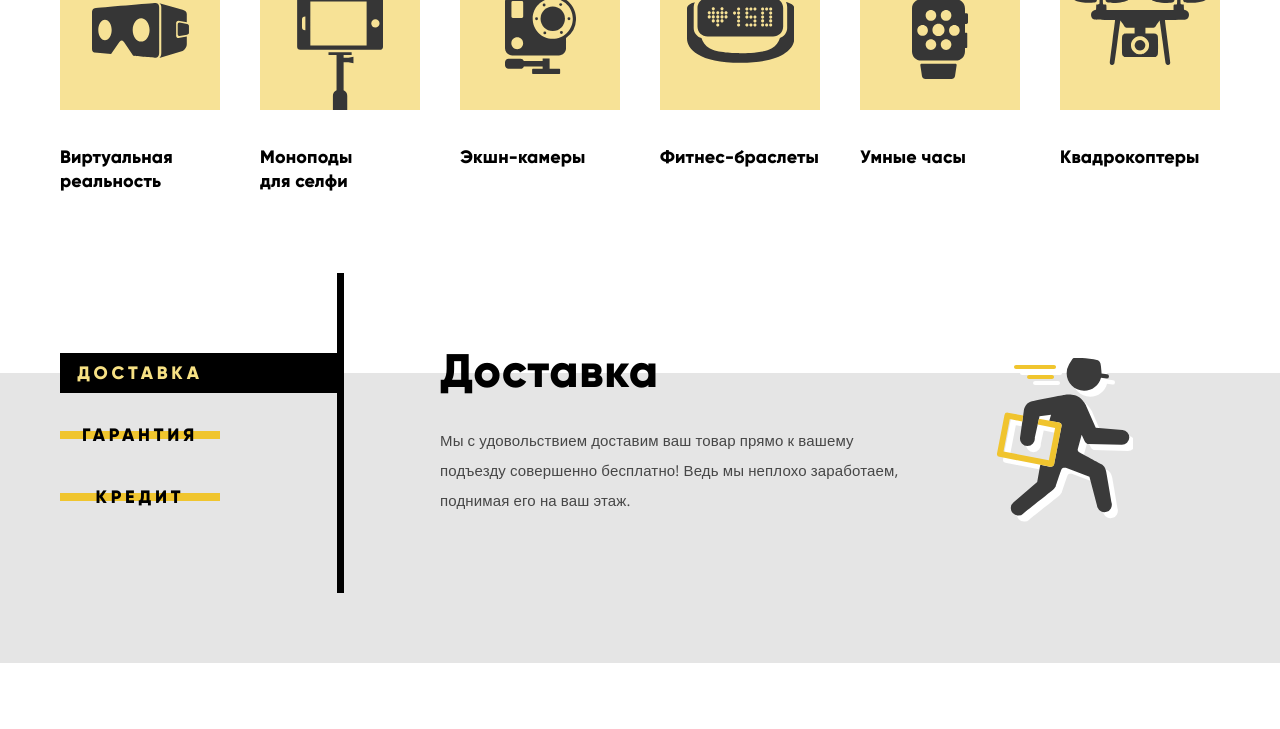
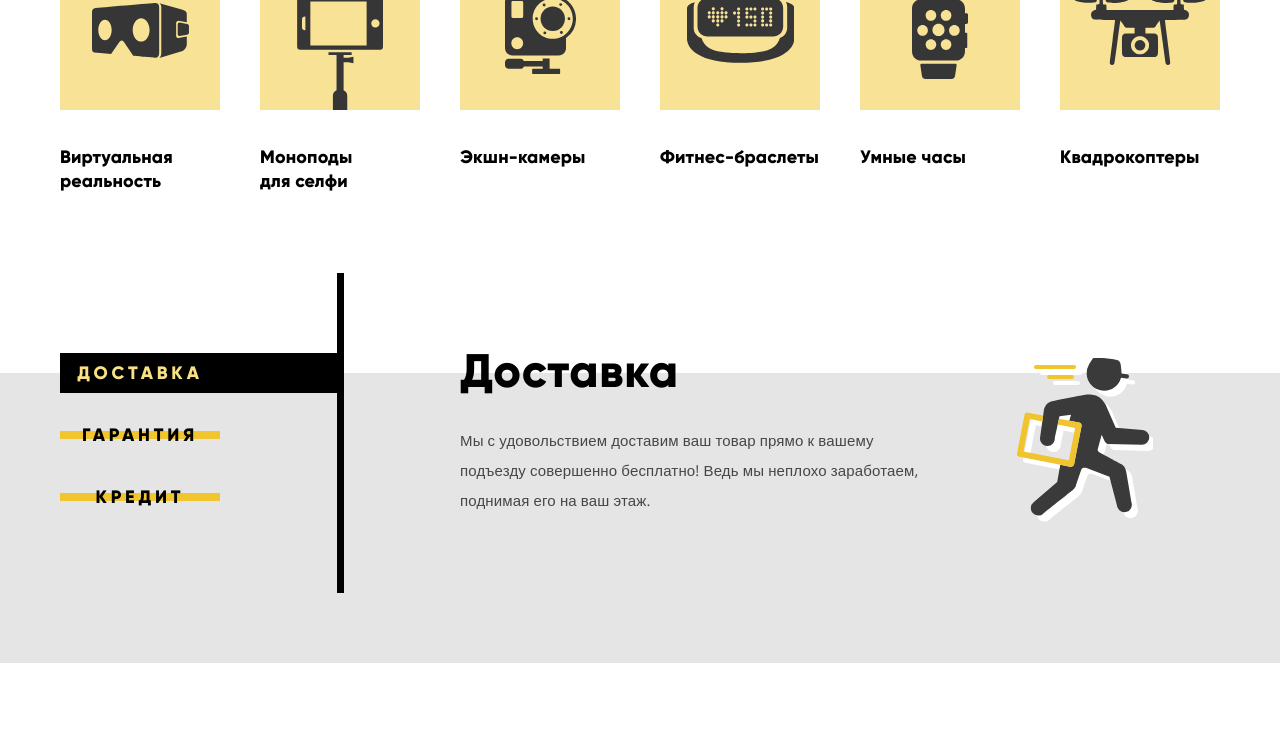
Before and after one commit to SmilingJey/637603-device, a plain HTML site: page index.html in a window 1280 px wide. Shown: the part 869-1598 px from the top of the page. Drawn offline with nearby package versions, Linux system fonts and the light colour scheme.

```diff
--- a/css/style.css
+++ b/css/style.css
@@ -661,7 +661,7 @@ img {
 
 .services-list-decription{
   position: absolute;
-  left: 400px;
+  left: 420px;
   top: 27px;
   width: 460px;
   visibility: hidden;
```
Also changed, not shown: img/ul-marker.png (deleted).
